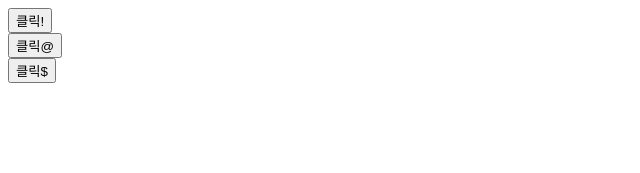
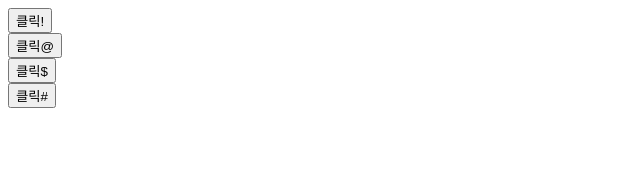
Before and after one commit to JeongHyun-Ha/learn-react, a React (Vite) app: page / in a window 1280 px wide. Shown: the top 173 px of the page, without its empty margins (0-640 px from the left). Built offline with nearby package versions, Linux system fonts and the light colour scheme.

Commit message:
onClick property와 함수 사용2

```diff
--- a/src/App.jsx
+++ b/src/App.jsx
@@ -17,6 +17,14 @@ function App(props) {
       <button onClick={a}>클릭@</button>
       <br />
       <button onClick={() => console.log("arrow function")}>클릭$</button>
+      <br />
+      <button
+        onClick={function () {
+          console.log("annonymous function!!");
+        }}
+      >
+        클릭#
+      </button>
     </div>
   );
 }
```
